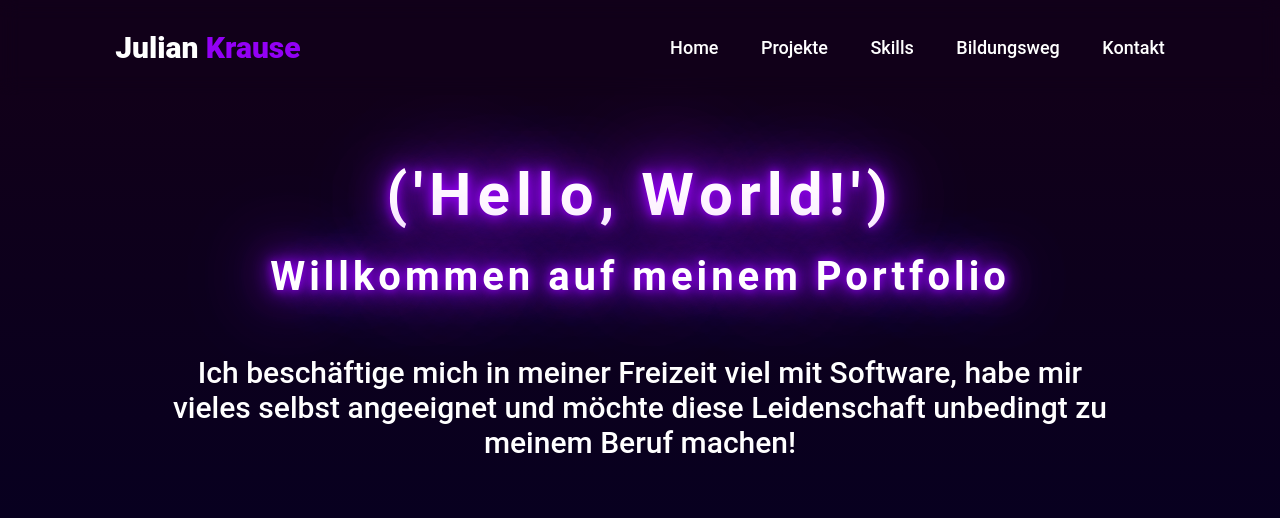
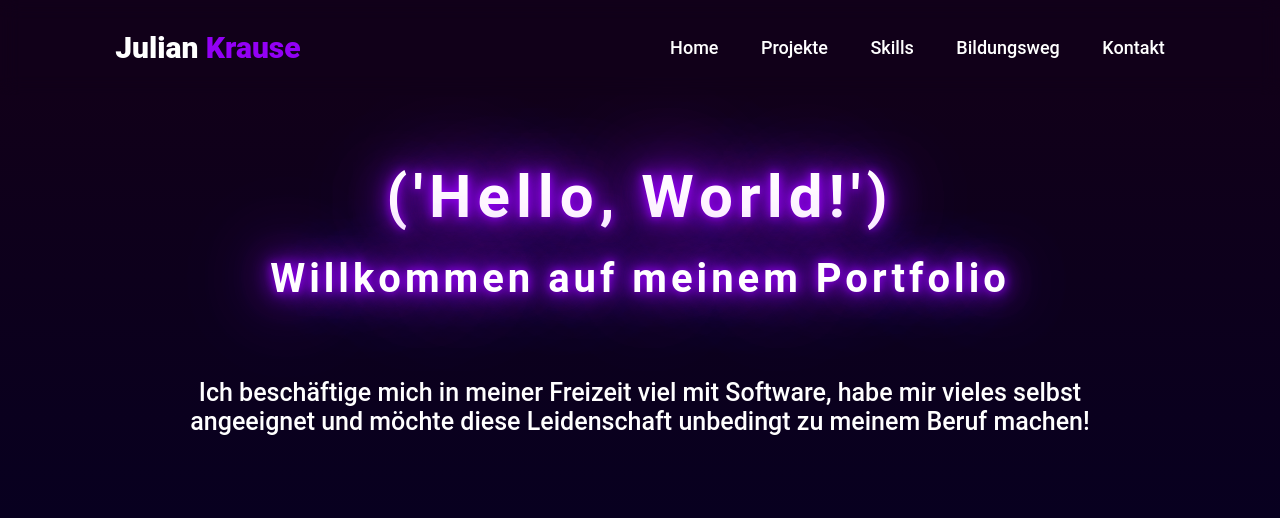
Before and after one commit to JulianKrause/Portfolio, a plain HTML site: page index.html in a window 1280 px wide. Shown: the top 518 px of the page. Drawn offline with nearby package versions, Linux system fonts and the light colour scheme.

Commit message:
Aktualisieren von style.css

```diff
--- a/style.css
+++ b/style.css
@@ -123,10 +123,10 @@ span{
 
 
 .home-content p{
-    font-size: 3rem;
+    font-size: 2.5rem;
     font-weight: 500;
     text-align: center;
-    margin: 5% 5%;
+    margin: 7% 7%;
     letter-spacing: uppercase;
 }
 .social-icons{
```
